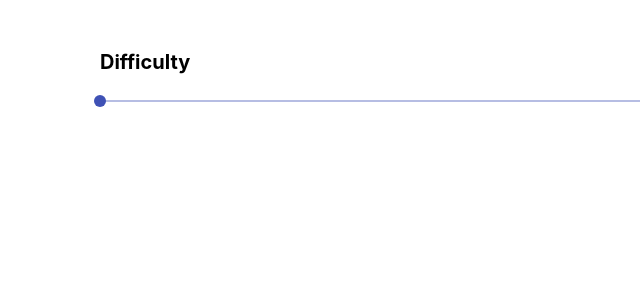
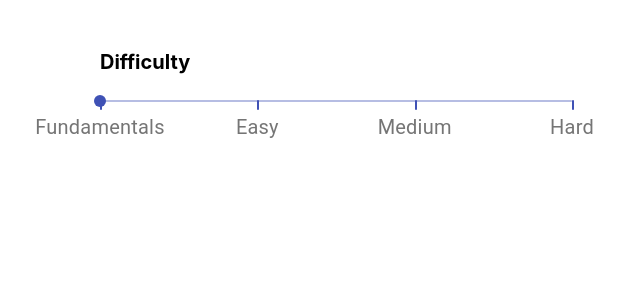
Before and after one commit to brianhuang822/dogTrick, a React (Create React App) app in the folder my-app/: page / in a window 1280 px wide. Shown: the top 300 px of the page, without its empty margins (0-640 px from the left). Built offline with nearby package versions, Linux system fonts and the light colour scheme.

Commit message:
Moved slider to its own component, and moved CSS into JS using material-ui HOC styling

```diff
--- a/my-app/package.json
+++ b/my-app/package.json
@@ -7,7 +7,6 @@
     "@testing-library/jest-dom": "^5.12.0",
     "@testing-library/react": "^11.2.7",
     "@testing-library/user-event": "^12.8.3",
-    "gh-pages": "^3.1.0",
     "react": "^17.0.2",
     "react-dom": "^17.0.2",
     "react-scripts": "4.0.3",
@@ -42,6 +41,7 @@
   },
   "devDependencies": {
     "eslint": "^7.27.0",
-    "eslint-plugin-react": "^7.23.2"
+    "eslint-plugin-react": "^7.23.2",
+    "gh-pages": "^3.2.0"
   }
 }
--- a/my-app/src/App.css
+++ /dev/null
@@ -1,31 +0,0 @@
-.Difficulty {
-  margin-top: 50px;
-}
-.Difficulty-Slider {
-  width: 40%;
-}
-.App {
-  text-align: left;
-  margin-left: 100px;
-}
-
-.App-logo {
-  height: 40vmin;
-  pointer-events: none;
-}
-
-@media (prefers-reduced-motion: no-preference) {
-  .App-logo {
-    animation: App-logo-spin infinite 20s linear;
-  }
-}
-
-.App-header {
-  display: flex;
-  flex-direction: row;
-  font-size: 20px;
-}
-
-.App-link {
-  color: #61dafb;
-}
--- a/my-app/src/App.js
+++ b/my-app/src/App.js
@@ -1,20 +1,40 @@
-// import ReactDOM from "react-dom"
-import {makeStyles} from "@material-ui/core/styles"
-import Slider from "@material-ui/core/Slider"
-import "./App.css";
+import React from 'react';
+import {withStyles} from '@material-ui/core/styles';
+import PropTypes from 'prop-types';
+import DifficultySlider from './components/DifficultySlider';
+// import './App.css';
 
-function App() {
-	document.title = "Dog Tricks"
+const styles = {
+  root: {
+    textAlign: 'left',
+    marginLeft: 100
+  },
+  difficulty: {
+    marginTop: 50
+  },
+  appHeader: {
+    display: 'flex',
+    flexDirection: 'row',
+    fontSize: 20
+  }
+};
+
+function App(props) {
+	document.title = 'Dog Tricks';
+  const {classes} = props;
   return (
-    <div className="App">
-      <div className="Difficulty">
-      <h1 className="App-header">
-        Difficulty
-      </h1>
-      <Slider/>
+    <div className={classes.root}>
+      <div className={classes.difficulty}>
+        <h1 className={classes.appHeader}>Difficulty</h1>
+        <DifficultySlider/>
       </div>
     </div>
   );
 }
 
-export default App;
+App.propTypes = {
+  classes: PropTypes.object,
+};
+
+
+export default withStyles(styles)(App);
--- /dev/null
+++ b/my-app/src/components/DifficultySlider.js
@@ -0,0 +1,62 @@
+import React from 'react';
+import PropTypes from 'prop-types';
+import {withStyles} from '@material-ui/core/styles';
+import Slider from '@material-ui/core/Slider';
+
+const styles = {
+    root: {
+        width: '40%'
+    },
+    mark: {
+        height: 10
+    },
+    markLabel: {
+        fontSize: '20px'
+    }
+};
+
+class DifficultySlider extends React.Component{
+
+    marks = [
+        {
+          value: 0,
+          label: 'Fundamentals',
+        },
+        {
+          value: 10,
+          label: 'Easy',
+        },
+        {
+          value: 20,
+          label: 'Medium',
+        },
+        {
+          value: 30,
+          label: 'Hard',
+        },
+      ];
+
+    render() {
+        const {classes} = this.props;
+
+        return(
+            <Slider
+            classes={{
+                root: classes.root,
+                mark: classes.mark,
+                markLabel: classes.markLabel
+            }}
+            min={0}
+            step={10}
+            max={30}
+            marks={this.marks}
+            />
+            );
+    }
+}
+
+DifficultySlider.propTypes = {
+    classes: PropTypes.object,
+};
+
+export default withStyles(styles)(DifficultySlider);
```
Also changed, not shown: my-app/.eslintrc.js, 1 other file (tests, documents, lock files or other folders).
